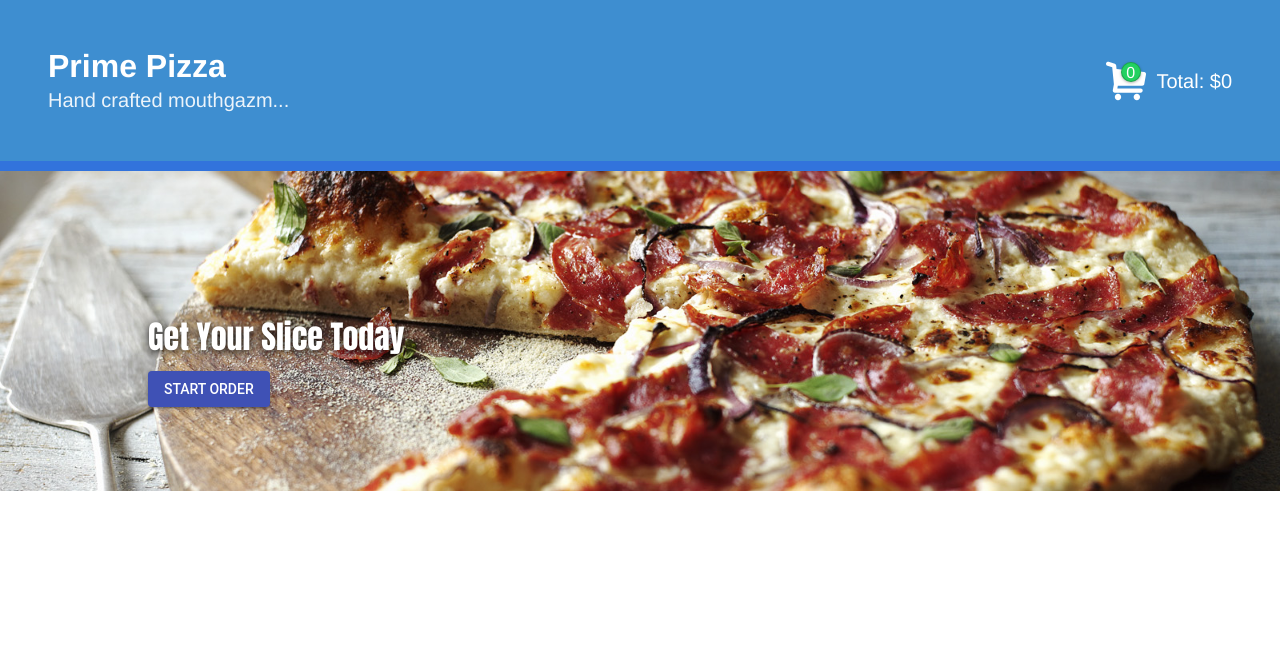
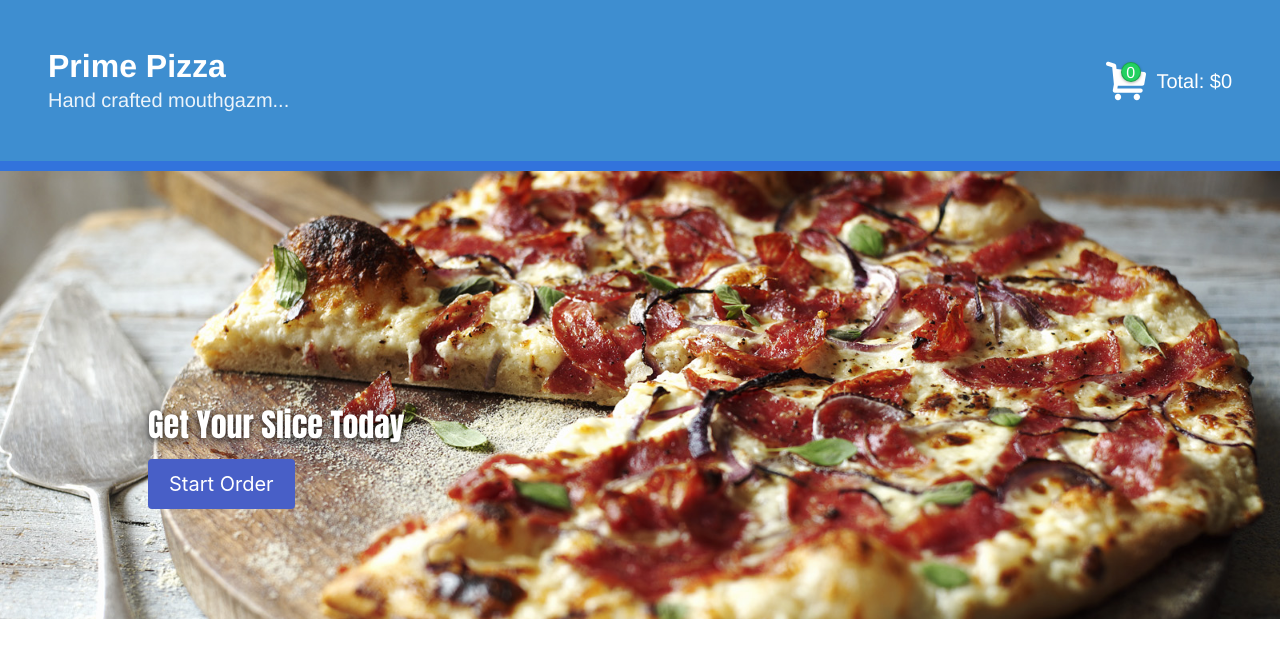
Before and after one commit to myronschippers/redux-pixzza-parlor, a React (Create React App) app: page /#/ in a window 1280 px wide. Shown: the top 658 px of the page. Built offline with nearby package versions, Linux system fonts and the light colour scheme.

Commit message:
adjusting the home page styling to leverage bulma

```diff
--- a/src/components/HomePage/HomePage.js
+++ b/src/components/HomePage/HomePage.js
@@ -2,8 +2,6 @@ import React, { Component } from 'react';
 import { connect } from 'react-redux';
 import mapReduxStateToProps from '../../modules/mapReduxStateToProps';
 
-// Material UI
-import Button from '@material-ui/core/Button';
 // CSS
 import './pizzaHero.css';
 
@@ -18,7 +16,12 @@ class HomePage extends Component {
                 <div className="pizzaHero">
                     <div className="pizzaHero-body">
                         <p className="pizzaHero-body-title">Get Your Slice Today</p>
-                        <Button variant="contained" color="primary" onClick={this.clickStartOrder}>Start Order</Button>
+                        <button
+                            className="button is-medium is-link"
+                            onClick={this.clickStartOrder}
+                        >
+                            Start Order
+                        </button>
                     </div>
                 </div>
             </div>
--- a/src/components/HomePage/pizzaHero.css
+++ b/src/components/HomePage/pizzaHero.css
@@ -3,7 +3,7 @@
 .pizzaHero {
     display: block;
     width: 100%;
-    padding-bottom: 25%;
+    padding-bottom: 35%;
     background: skyblue no-repeat center center;
     background-image: url('./artisan-pizza.jpg');
     background-size: cover;
```
